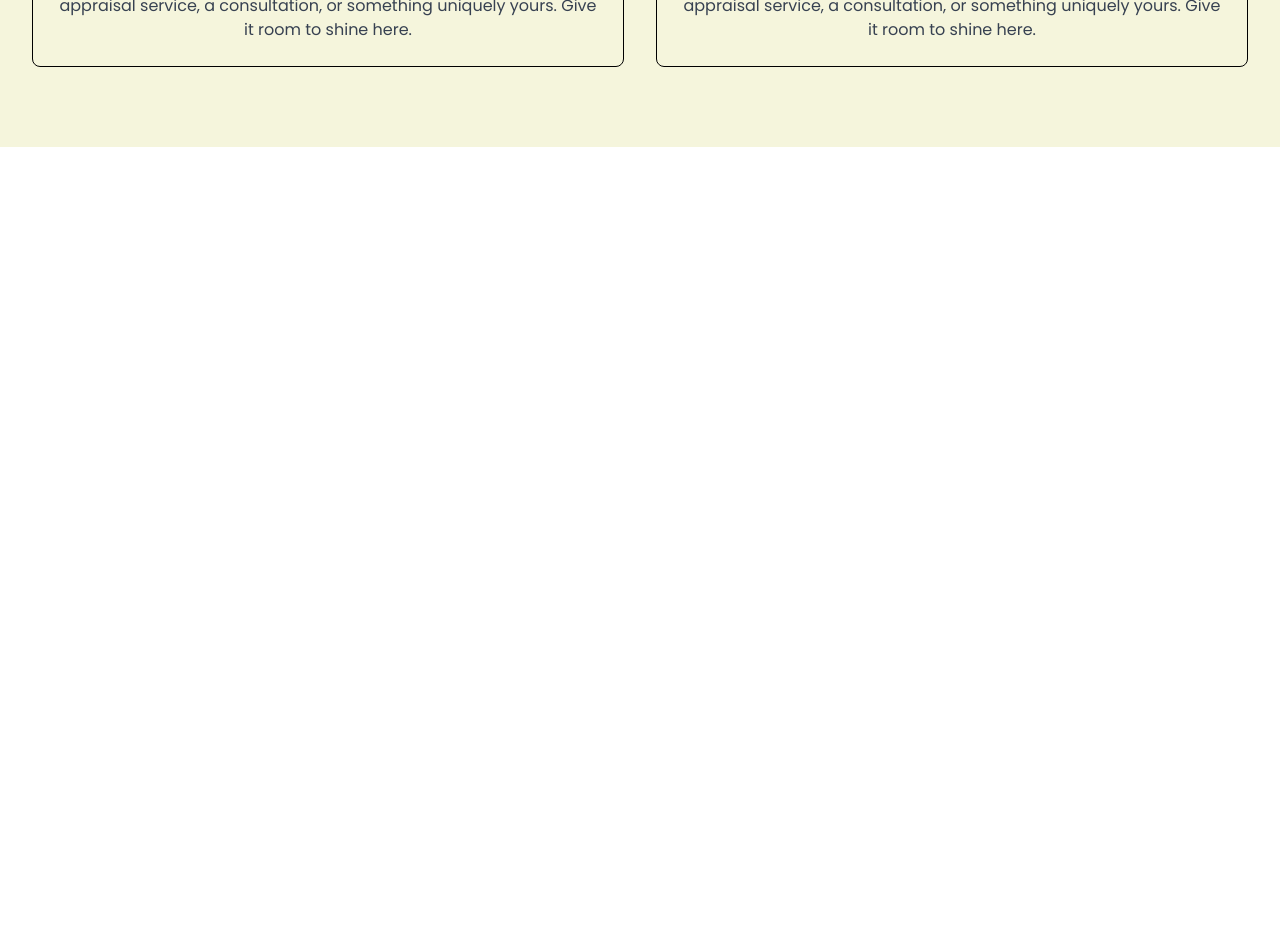
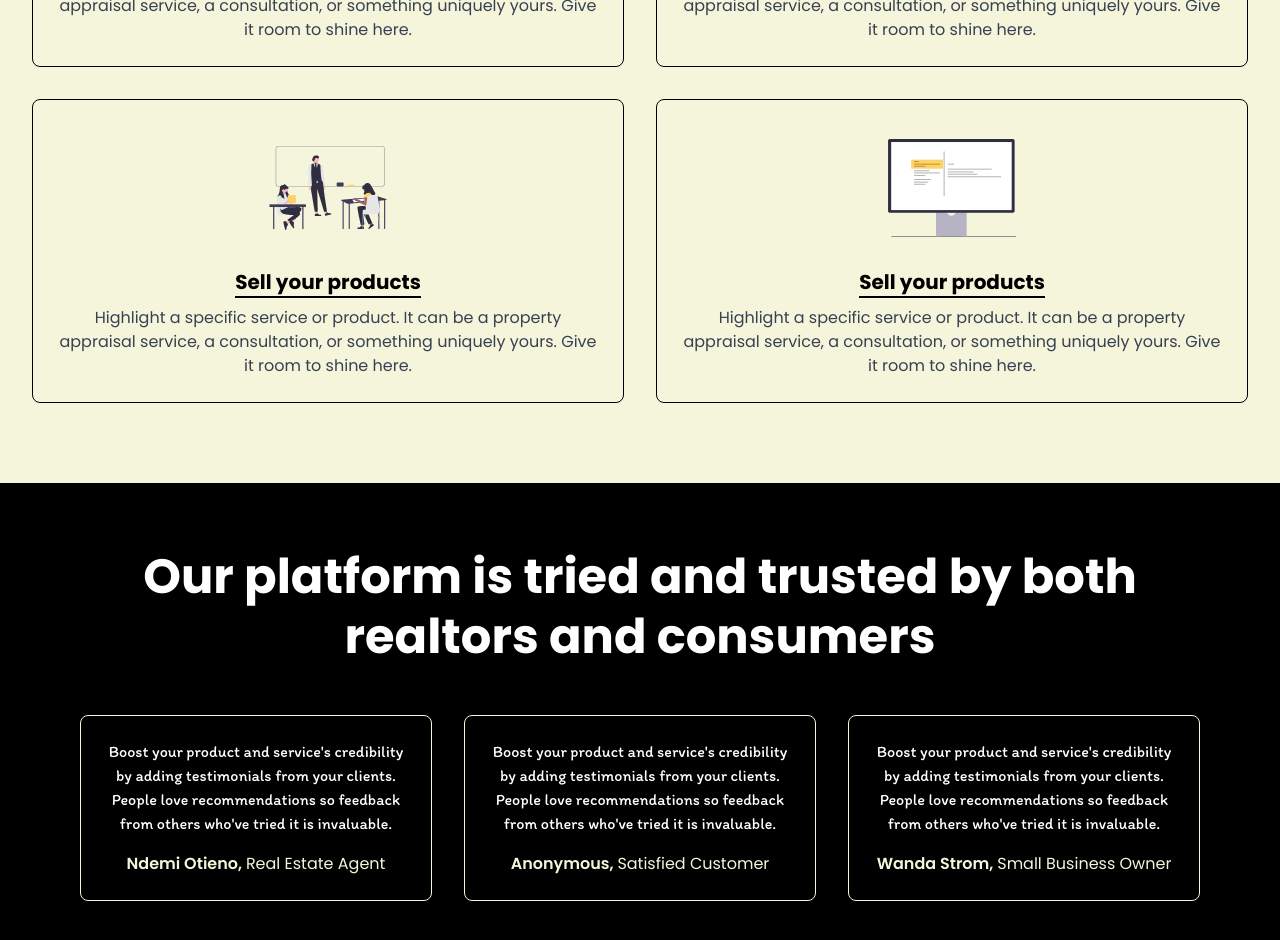
Before and after one commit to Alfarog507/Landing-Demo, a Next.js app in the folder frontend/: page / in a window 1280 px wide. Shown: the part 1480-2420 px from the top of the page. Before the commit the page ends 1627 px from the top, so only its background shows below. Built offline with nearby package versions, Linux system fonts and the light colour scheme.

Commit message:
Agregamos la testimonialsection

```diff
--- a/frontend/src/app/components/FeatureGrid.tsx
+++ b/frontend/src/app/components/FeatureGrid.tsx
@@ -14,6 +14,18 @@ const features = [
   {
     imageSrc: "/images/educator.svg",
     title: "Browse curated listings",
+    description:
+      "Highlight a specific service or product. It can be a property appraisal service, a consultation, or something uniquely yours. Give it room to shine here.",
+  },
+  {
+    imageSrc: "/images/educator.svg",
+    title: "Sell your products",
+    description:
+      "Highlight a specific service or product. It can be a property appraisal service, a consultation, or something uniquely yours. Give it room to shine here.",
+  },
+  {
+    imageSrc: "/images/notes.svg",
+    title: "Sell your products",
     description:
       "Highlight a specific service or product. It can be a property appraisal service, a consultation, or something uniquely yours. Give it room to shine here.",
   },
--- a/frontend/src/app/components/Header.tsx
+++ b/frontend/src/app/components/Header.tsx
@@ -8,7 +8,7 @@ const Header: React.FC = () => {
     <header className="flex items-center justify-between p-4 md:px-8 bg-cream border-b-2 border-gray-950">
       <div className="flex items-center">
         <img src="/images/Logo.png" alt="Logo de la Empresa" className="h-28" />
-        <span className="ml-3 text-xl font-bold text-black">Mi Empresa</span>
+        <span className="ml-3 text-xl font-bold text-black">SW Library</span>
       </div>
       <nav className="hidden md:flex space-x-4">
         <a href="#features" className="text-gray-700 hover:text-black">
--- a/frontend/src/app/components/Screenshots.tsx
+++ /dev/null
@@ -1,30 +0,0 @@
-// app/components/Screenshots.tsx
-import React from "react";
-
-const Screenshots: React.FC = () => {
-  return (
-    <section className="py-20 text-center">
-      <h2 className="text-3xl font-bold mb-6">Capturas de Pantalla</h2>
-      <div className="container mx-auto grid grid-cols-1 md:grid-cols-3 gap-4">
-        {/* Imágenes simuladas; puedes reemplazar con rutas reales */}
-        <img
-          src="/images/screenshot1.png"
-          alt="Pantalla 1"
-          className="shadow-lg rounded-lg"
-        />
-        <img
-          src="/images/screenshot2.png"
-          alt="Pantalla 2"
-          className="shadow-lg rounded-lg"
-        />
-        <img
-          src="/images/screenshot3.png"
-          alt="Pantalla 3"
-          className="shadow-lg rounded-lg"
-        />
-      </div>
-    </section>
-  );
-};
-
-export default Screenshots;
--- a/frontend/src/app/components/SubscribeForm.tsx
+++ /dev/null
@@ -1,38 +0,0 @@
-// app/components/SubscribeForm.tsx
-"use client";
-
-import React, { useState } from "react";
-
-const SubscribeForm: React.FC = () => {
-  const [email, setEmail] = useState("");
-
-  const handleSubmit = (e: React.FormEvent) => {
-    e.preventDefault();
-    console.log("Suscrito con:", email);
-    // Aquí se integraría la lógica para enviar el email a un servicio o CRM
-  };
-
-  return (
-    <section className="py-20 text-center">
-      <h2 className="text-3xl font-bold mb-6">Únete a Nuestra Comunidad</h2>
-      <form onSubmit={handleSubmit} className="max-w-md mx-auto">
-        <input
-          type="email"
-          placeholder="Tu correo electrónico"
-          value={email}
-          onChange={(e) => setEmail(e.target.value)}
-          className="w-full p-2 mb-4 border border-gray-300 rounded"
-          required
-        />
-        <button
-          type="submit"
-          className="bg-blue-600 text-white py-2 px-6 rounded-lg"
-        >
-          Suscribirse
-        </button>
-      </form>
-    </section>
-  );
-};
-
-export default SubscribeForm;
--- /dev/null
+++ b/frontend/src/app/components/TestimonialSection.tsx
@@ -0,0 +1,50 @@
+// app/components/TestimonialsSection.tsx
+"use client";
+
+import React from "react";
+
+const testimonials = [
+  {
+    text: "Boost your product and service's credibility by adding testimonials from your clients. People love recommendations so feedback from others who've tried it is invaluable.",
+    name: "Ndemi Otieno",
+    title: "Real Estate Agent",
+  },
+  {
+    text: "Boost your product and service's credibility by adding testimonials from your clients. People love recommendations so feedback from others who've tried it is invaluable.",
+    name: "Anonymous",
+    title: "Satisfied Customer",
+  },
+  {
+    text: "Boost your product and service's credibility by adding testimonials from your clients. People love recommendations so feedback from others who've tried it is invaluable.",
+    name: "Wanda Strom",
+    title: "Small Business Owner",
+  },
+];
+
+const TestimonialsSection: React.FC = () => {
+  return (
+    <section className="bg-black text-white py-16 px-8 md:px-20">
+      <div className="container mx-auto text-center">
+        <h2 className="text-5xl font-bold font-poppins mb-12 leading-tight">
+          Our platform is tried and trusted by both realtors and consumers
+        </h2>
+        <div className="grid grid-cols-1 md:grid-cols-3 gap-8">
+          {testimonials.map((testimonial, index) => (
+            <div
+              key={index}
+              className="border border-cream bg-transparent p-6 rounded-lg"
+            >
+              <p className="text-white font-itim mb-4">{testimonial.text}</p>
+              <p className="font-semibold text-cream">
+                {testimonial.name},{" "}
+                <span className="font-normal">{testimonial.title}</span>
+              </p>
+            </div>
+          ))}
+        </div>
+      </div>
+    </section>
+  );
+};
+
+export default TestimonialsSection;
--- a/frontend/src/app/components/Testimonials.tsx
+++ /dev/null
@@ -1,35 +0,0 @@
-// app/components/Testimonials.tsx
-import React from "react";
-
-const testimonialsData = [
-  {
-    name: "Carlos",
-    feedback: "La mejor app para llevar el control de mis finanzas.",
-  },
-  {
-    name: "Ana",
-    feedback: "Gracias a esta app he mejorado mi organización financiera.",
-  },
-  {
-    name: "Jorge",
-    feedback: "Los reportes detallados me ayudan a ver en qué puedo ahorrar.",
-  },
-];
-
-const Testimonials: React.FC = () => {
-  return (
-    <section className="py-20 bg-gray-100 text-center">
-      <h2 className="text-3xl font-bold mb-6">Testimonios de Usuarios</h2>
-      <div className="container mx-auto grid grid-cols-1 md:grid-cols-3 gap-6">
-        {testimonialsData.map((testimonial, index) => (
-          <div key={index} className="p-6 bg-white shadow rounded-lg">
-            <p className="italic">"{testimonial.feedback}"</p>
-            <p className="mt-4 font-semibold">- {testimonial.name}</p>
-          </div>
-        ))}
-      </div>
-    </section>
-  );
-};
-
-export default Testimonials;
--- a/frontend/src/app/page.tsx
+++ b/frontend/src/app/page.tsx
@@ -3,6 +3,7 @@ import Header from "./components/Header";
 import Hero from "./components/Hero";
 import CommunitySection from "./components/CommunitySection";
 import FeaturesGrid from "./components/FeatureGrid";
+import TestimonialsSection from "./components/TestimonialSection";
 
 export default function Home() {
   return (
@@ -19,6 +20,7 @@ export default function Home() {
         imageSrc="/images/comunidad.png"
       />
       <FeaturesGrid />
+      <TestimonialsSection />
     </div>
   );
 }
```
Also changed, not shown: frontend/src/app/components/Features.tsx (added).
